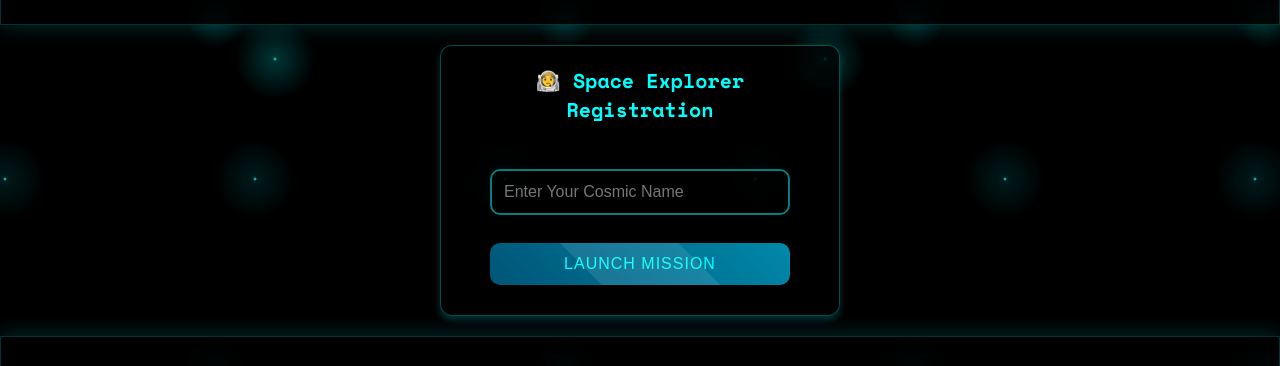
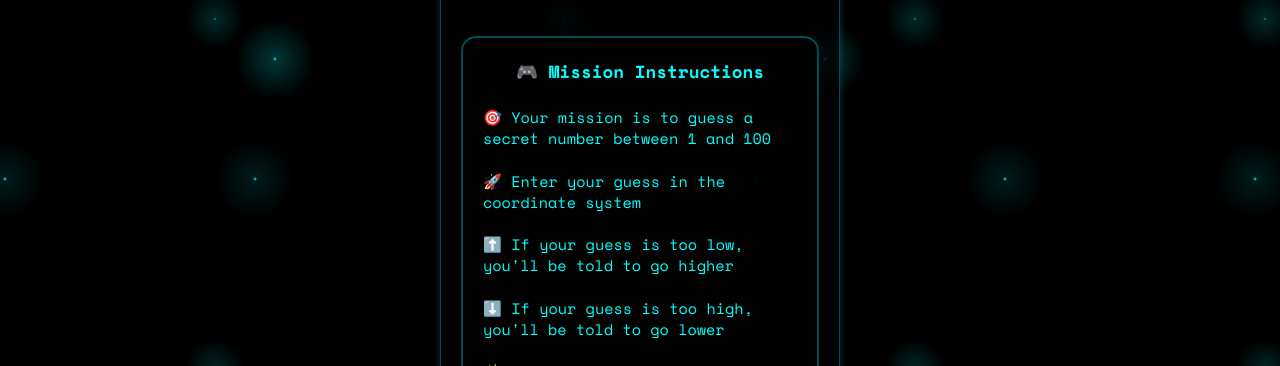
Before and after one commit to amitsehgal29/guessnumber, a website: page index.html in a window 1280 px wide. Shown: the part 216-582 px from the top of the page. Drawn offline with nearby package versions, Linux system fonts and the light colour scheme.

Commit message:
instruction

```diff
--- a/index.html
+++ b/index.html
@@ -15,6 +15,16 @@
     <main class="container">
         <section id="player-registration">
             <h2>👨‍🚀 Space Explorer Registration</h2>
+            <div class="game-instructions">
+                <h3>🎮 Mission Instructions</h3>
+                <ul>
+                    <li>🎯 Your mission is to guess a secret number between 1 and 100</li>
+                    <li>🚀 Enter your guess in the coordinate system</li>
+                    <li>⬆️ If your guess is too low, you'll be told to go higher</li>
+                    <li>⬇️ If your guess is too high, you'll be told to go lower</li>
+                    <li>✨ Find the correct number in as few attempts as possible!</li>
+                </ul>
+            </div>
             <div class="input-group">
                 <input type="text" id="player-name" placeholder="Enter Your Cosmic Name" aria-label="Player Name">
                 <button id="start-game">Launch Mission</button>
--- a/style.css
+++ b/style.css
@@ -531,6 +531,38 @@ footer {
     flex: 1;
 }
 
+.game-instructions {
+    background: rgba(0, 0, 0, 0.6);
+    border: 2px solid rgba(0, 255, 255, 0.3);
+    border-radius: 15px;
+    padding: 20px;
+    margin: 20px 0;
+    width: 100%;
+    max-width: 500px;
+}
+
+.game-instructions h3 {
+    color: #00ffff;
+    font-size: 1.1rem;
+    margin-bottom: 15px;
+    text-align: center;
+}
+
+.game-instructions ul {
+    list-style: none;
+    padding: 0;
+    margin: 0;
+}
+
+.game-instructions li {
+    color: #00ffff;
+    padding: 8px 0;
+    font-size: 0.95rem;
+    text-align: left;
+    margin: 5px 0;
+    line-height: 1.4;
+}
+
 /* Add responsive design for smaller screens */
 @media (max-width: 600px) {
     .container {
@@ -540,4 +572,14 @@ footer {
     input, button {
         width: 90%;
     }
+
+    .game-instructions {
+        padding: 15px;
+        margin: 15px 0;
+    }
+
+    .game-instructions li {
+        font-size: 0.9rem;
+        padding: 6px 0;
+    }
 }
```
